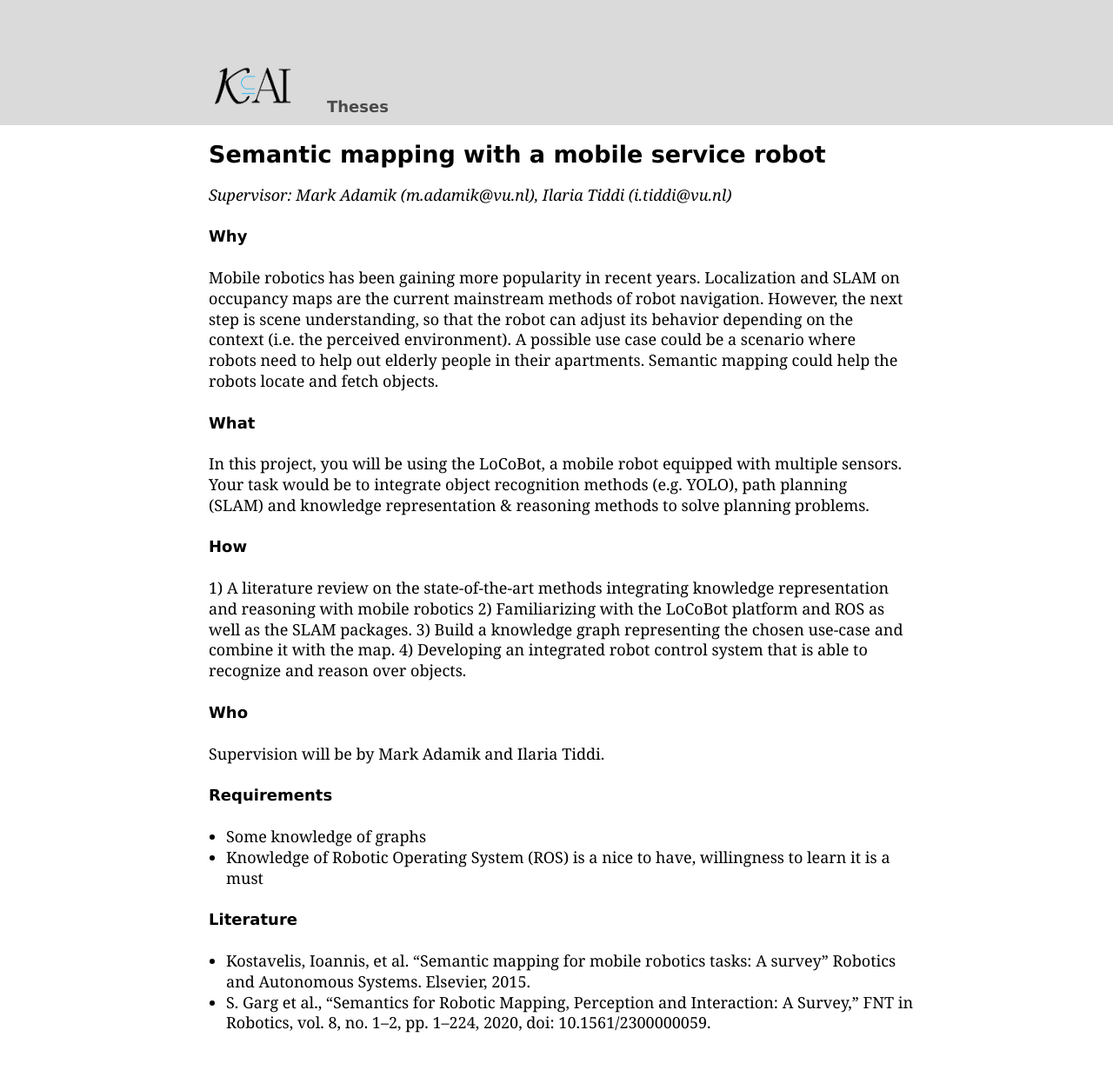
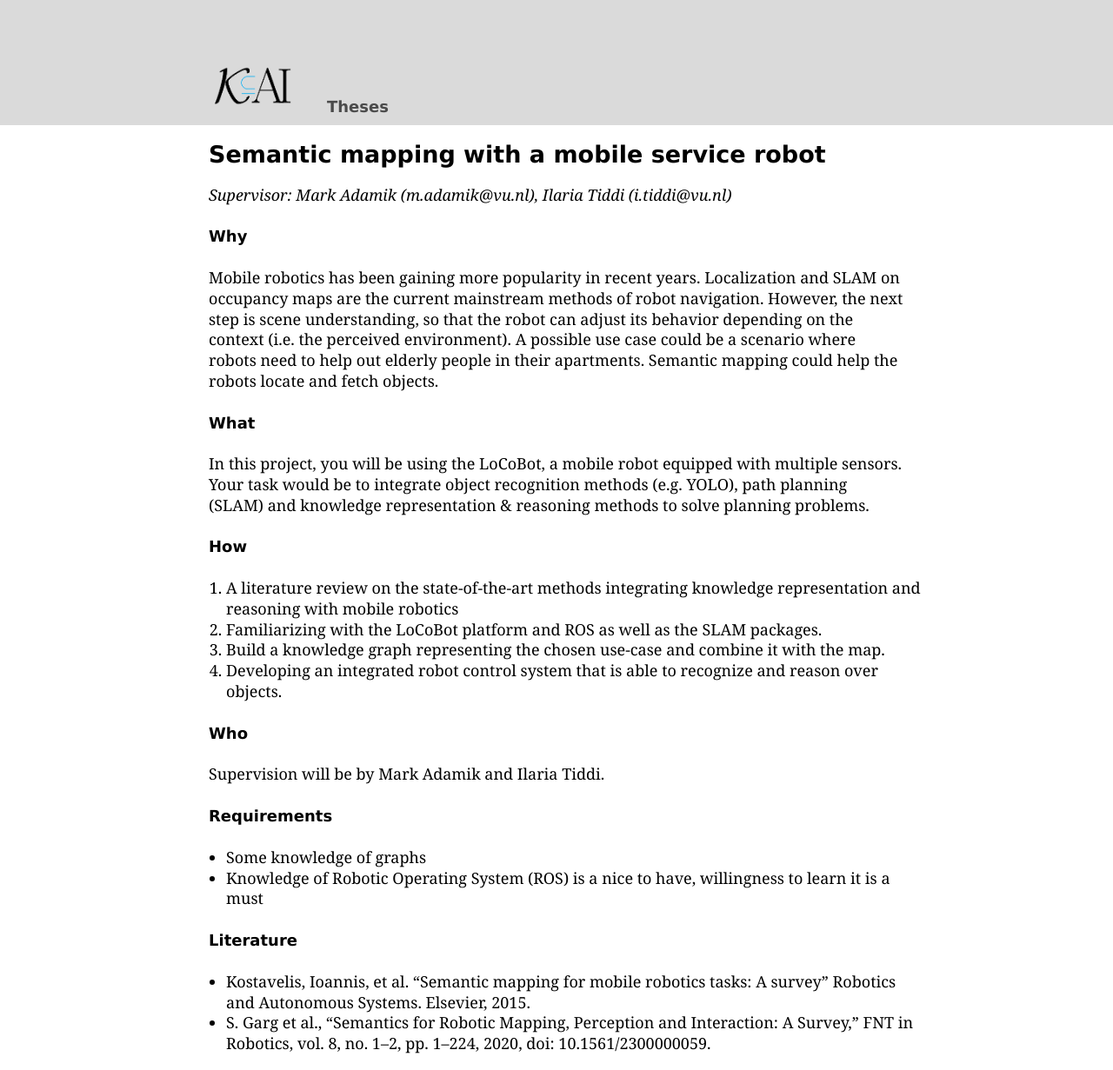
Before and after one commit to kai-vu/site, a Jekyll site: the page built from theses/AM_semmap.md, in a window 1280 px wide. Shown: the whole page at 87% size. Built offline with Jekyll 4.4.1, drawn with Linux system fonts in a browser that asks for light colours; our own code applies the rules of GitHub Pages for plain Markdown files; before the commit the page ends 1207 px from its top, so only the background shows below that.

Commit message:
formatted the descriptions

```diff
--- a/theses/AM_semmap.md
+++ b/theses/AM_semmap.md
@@ -19,10 +19,10 @@ Mobile robotics has been gaining more popularity in recent years. Localization a
 In this project, you will be using the LoCoBot, a mobile robot equipped with multiple sensors. Your task would be to integrate object recognition methods (e.g. YOLO), path planning (SLAM) and knowledge representation & reasoning methods to solve planning problems.
 
 #### How
-1) A literature review on the state-of-the-art methods integrating knowledge representation and reasoning with mobile robotics
-2) Familiarizing with the LoCoBot platform and ROS as well as the SLAM packages.
-3) Build a knowledge graph representing the chosen use-case and combine it with the map.
-4) Developing an integrated robot control system that is able to recognize and reason over objects.
+1. A literature review on the state-of-the-art methods integrating knowledge representation and reasoning with mobile robotics
+2. Familiarizing with the LoCoBot platform and ROS as well as the SLAM packages.
+3. Build a knowledge graph representing the chosen use-case and combine it with the map.
+4. Developing an integrated robot control system that is able to recognize and reason over objects.
 
 #### Who
 Supervision will be by Mark Adamik and Ilaria Tiddi.
```
Also changed, not shown: theses/AM_vsu.md (+4 -4 lines).
